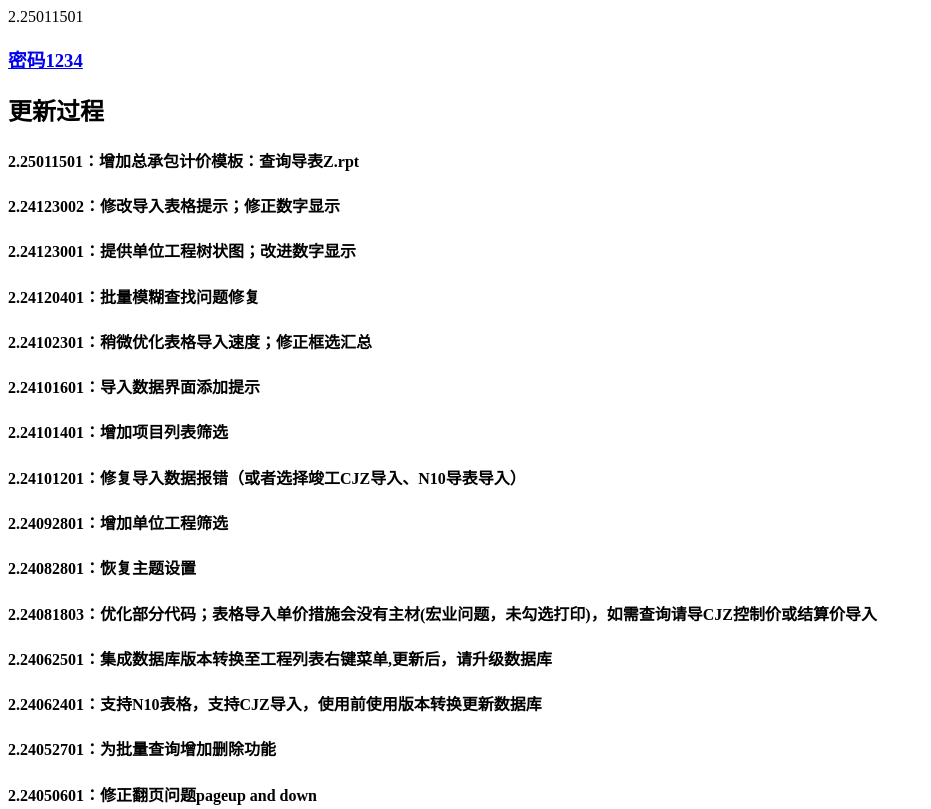
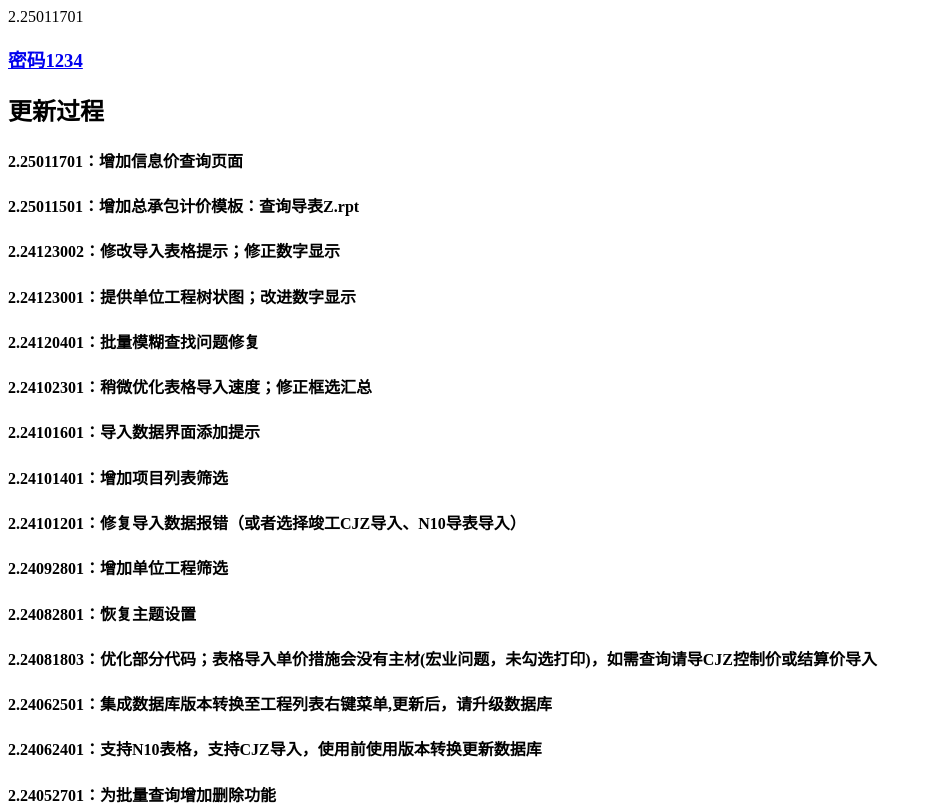
Before and after one commit to missrou/missrou.github.io, a plain HTML site: page index.html in a window 1280 px wide. Shown: the top 809 px of the page, without its empty margins (0-931 px from the left). Drawn offline with Linux system fonts and the light colour scheme.

Commit message:
Update index.html

```diff
--- a/index.html
+++ b/index.html
@@ -1,10 +1,11 @@
 <html>
   <head>
     <title>HySearch Update</title>
-    <p>2.25011501</p>
+    <p>2.25011701</p>
     <h3> <a href="https://wwbe.lanzoup.com/b038fwm9a">密码1234</a> </h3>
     <h2>更新过程</h2>
   </head>
+  <h4>2.25011701：增加信息价查询页面</h4>
   <h4>2.25011501：增加总承包计价模板：查询导表Z.rpt</h4>
   <h4>2.24123002：修改导入表格提示；修正数字显示</h4>
   <h4>2.24123001：提供单位工程树状图；改进数字显示</h4>
```
